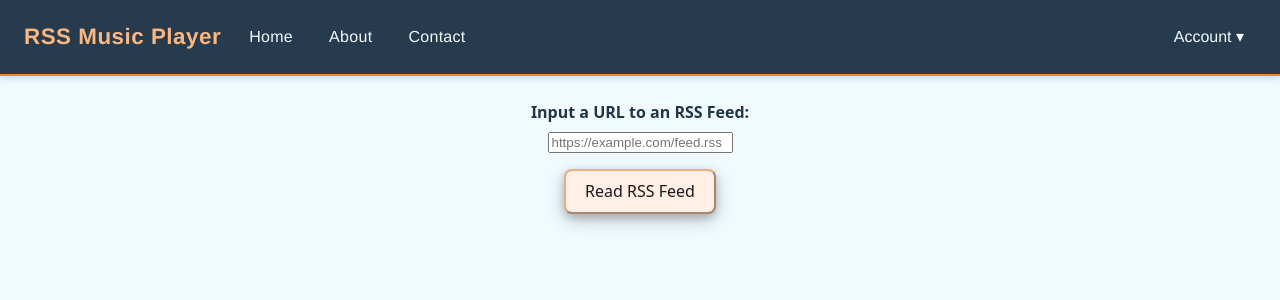
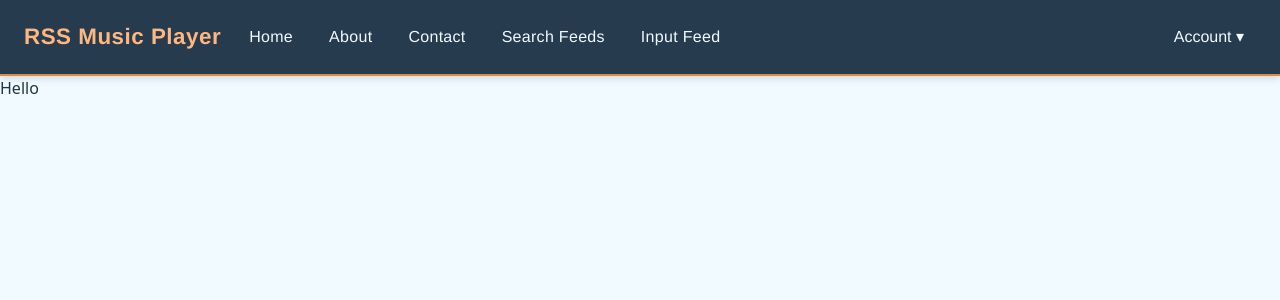
Before and after one commit to CS495-Fall2025/music-podcast-player, a Vue app in the folder frontend/: page /search in a window 1280 px wide. Shown: the top 300 px of the page. Built offline with nearby package versions, Linux system fonts and the light colour scheme.

Commit message:
Add routing and seperate components into pages

```diff
--- a/frontend/package.json
+++ b/frontend/package.json
@@ -13,7 +13,8 @@
     "format-fix": "prettier --write ."
   },
   "dependencies": {
-    "vue": "^3.5.22"
+    "vue": "^3.5.22",
+    "vue-router": "^4.5.1"
   },
   "devDependencies": {
     "@eslint/js": "^9.34.0",
--- a/frontend/src/App.vue
+++ b/frontend/src/App.vue
@@ -1,12 +1,11 @@
 <script setup>
 // Import components here.
 import NavBar from "./components/NavBar.vue";
-import InputFeedPage from "./components/InputFeedPage.vue";
 </script>
 
 <template>
   <NavBar />
-	<InputFeedPage/>
+	<router-view />
 </template>
 
 <style scoped></style>
--- a/frontend/src/components/InputFeedPage.vue
+++ /dev/null
@@ -1,13 +0,0 @@
-<script setup>
-import MiniPlayer from "./MiniPlayer.vue";
-import RSSFeedForm from "./RSSFeedForm.vue";
-import UserFeed from "./UserFeed.vue";
-</script>
-
-<template>
-  <RSSFeedForm />
-  <MiniPlayer />
-  <UserFeed />
-</template>
-
-<style scoped></style>
--- a/frontend/src/components/NavBar.vue
+++ b/frontend/src/components/NavBar.vue
@@ -10,9 +10,11 @@
       />
 
       <div :class="['nav-links', { 'is-open': isOpen }]">
-        <a href="#" class="nav-link">Home</a>
-        <a href="#" class="nav-link">About</a>
-        <a href="#" class="nav-link">Contact</a>
+				<router-link to="/" class="nav-link">Home</router-link>
+				<router-link to="/" class="nav-link">About</router-link>
+				<router-link to="/" class="nav-link">Contact</router-link>
+				<router-link to="/search" class="nav-link">Search Feeds</router-link>
+				<router-link to="/" class="nav-link">Input Feed</router-link>
       </div>
     </div>
 
--- a/frontend/src/main.js
+++ b/frontend/src/main.js
@@ -1,7 +1,8 @@
 // main.js
 import { createApp } from "vue";
 import App from "./App.vue";
+import router from "./router";
 
 const app = createApp(App);
-
+app.use(router);
 app.mount("#app");
--- /dev/null
+++ b/frontend/src/pages/InputFeedPage.vue
@@ -0,0 +1,9 @@
+<script setup>
+import RSSFeedForm from "../components/RSSFeedForm.vue";
+</script>
+
+<template>
+  <RSSFeedForm />
+</template>
+
+<style scoped></style>
--- /dev/null
+++ b/frontend/src/pages/SearchFeedPage.vue
@@ -0,0 +1,8 @@
+<script setup>
+</script>
+
+<template>
+	<p>Hello</p>
+</template>
+
+<style scoped></style>
--- /dev/null
+++ b/frontend/src/pages/ViewFeedPage.vue
@@ -0,0 +1,11 @@
+<script setup>
+import MiniPlayer from "../components/MiniPlayer.vue";
+import UserFeed from "../components/UserFeed.vue";
+</script>
+
+<template>
+  <MiniPlayer />
+  <UserFeed />
+</template>
+
+<style scoped></style>
```
Also changed, not shown: frontend/src/router/index.js (added, +17 -0 lines), 1 other file (tests, documents, lock files or other folders).
